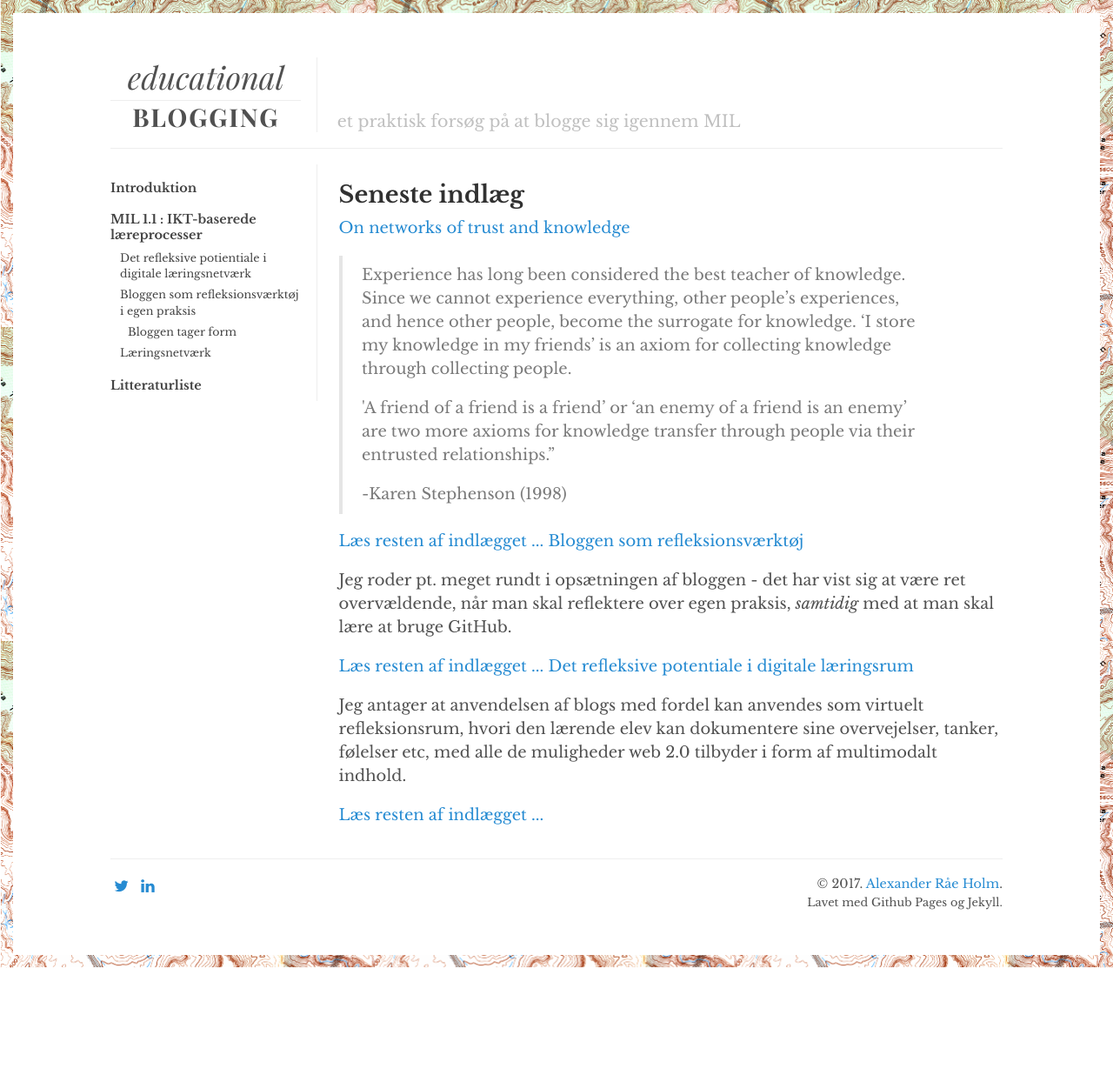
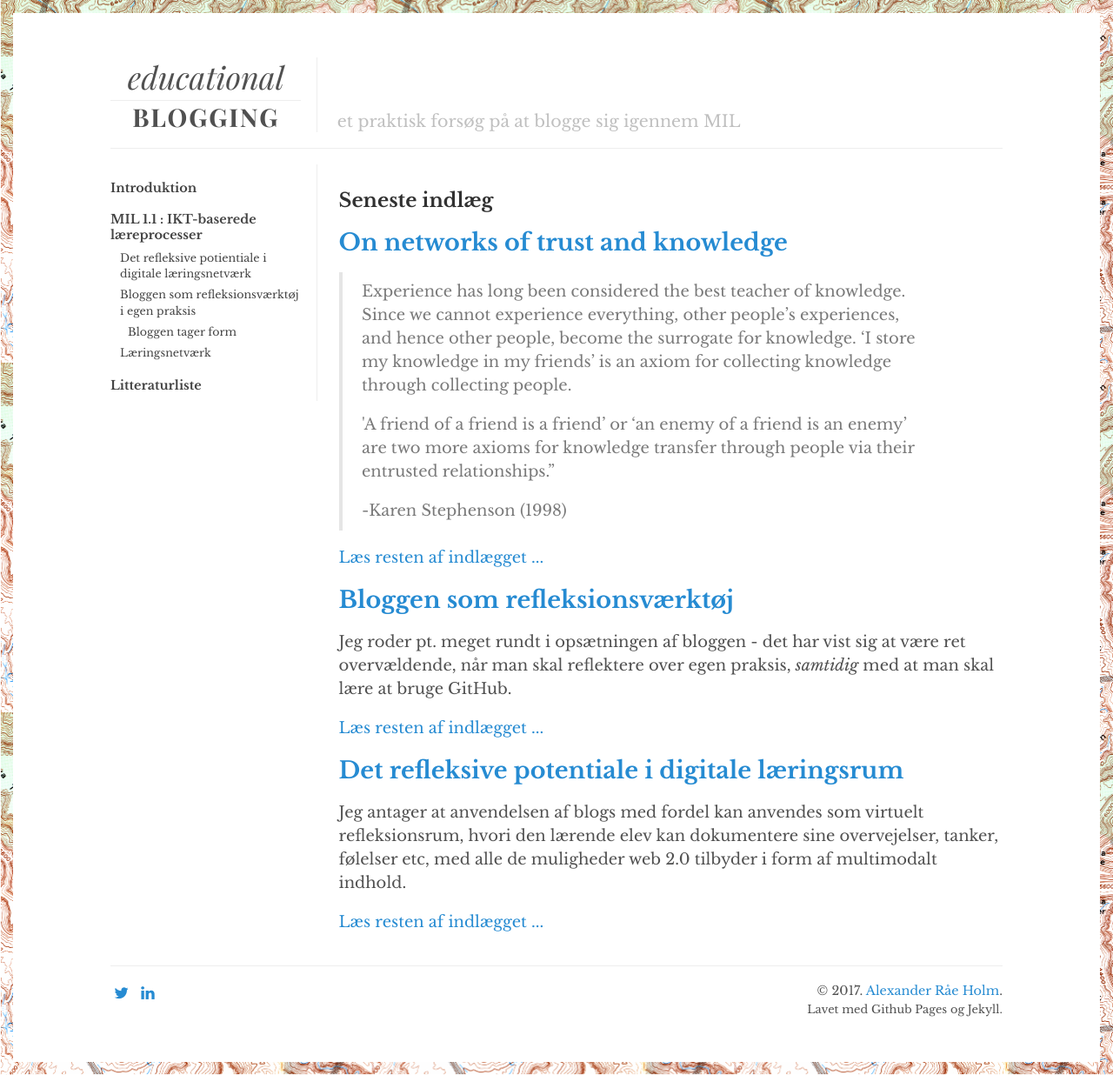
Before and after one commit to alexanderrae/educational-blogging, a Jekyll site: the page built from index.html, in a window 1280 px wide. Shown: the whole page at 87% size. Built offline with Jekyll 4.4.1, drawn with Linux system fonts in a browser that asks for light colours; the list of posts is cut into pages by our own code; before the commit the page ends 1113 px from its top, so only the background shows below that.

Commit message:
Update index.html

```diff
--- a/index.html
+++ b/index.html
@@ -2,11 +2,13 @@
 layout: default
 ---
 
-<h2>Seneste indlæg</h2>
+<h3>Seneste indlæg</h3>
 <article class="intro">
 <div class="blog-index">
  {% for post in site.posts limit:5 %}
+ <h2>
   <a href="{{ BASE_PATH }}{{ post.url }}">{{ post.title }}</a>
+ </h2>
  <p>{{ post.excerpt }}</p>
  <a href="{{ BASE_PATH }}{{ post.url }}">Læs resten af indlægget ...</a>
 {% endfor %}
```
